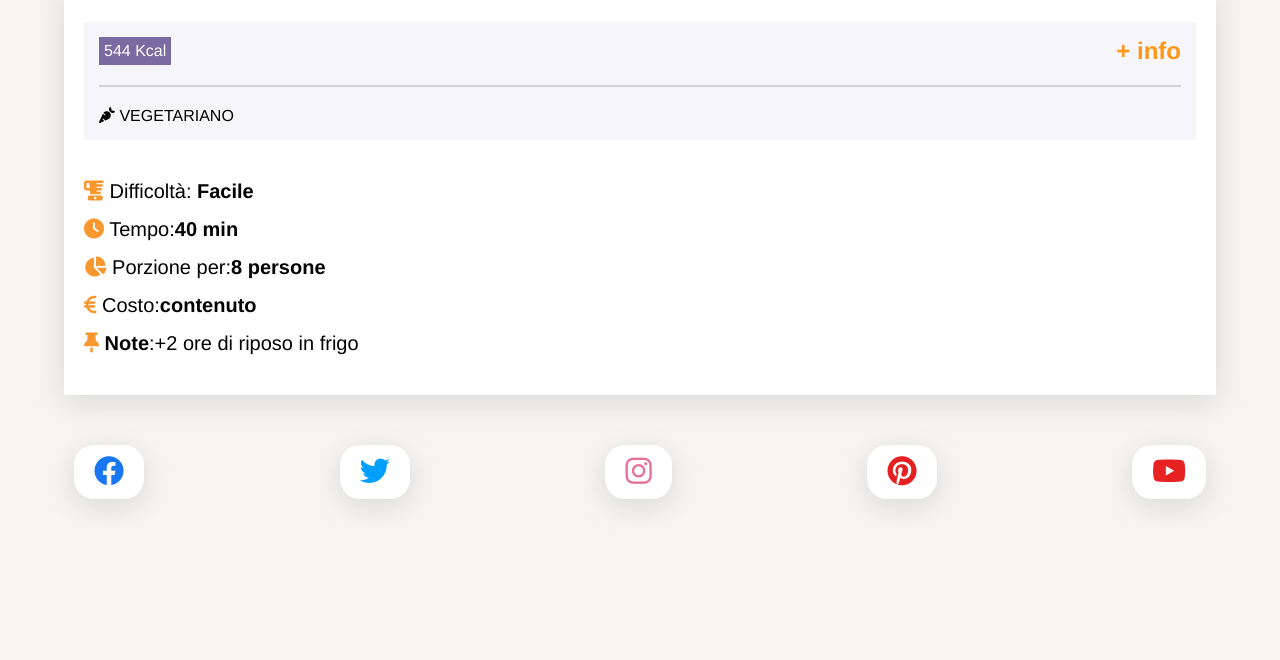
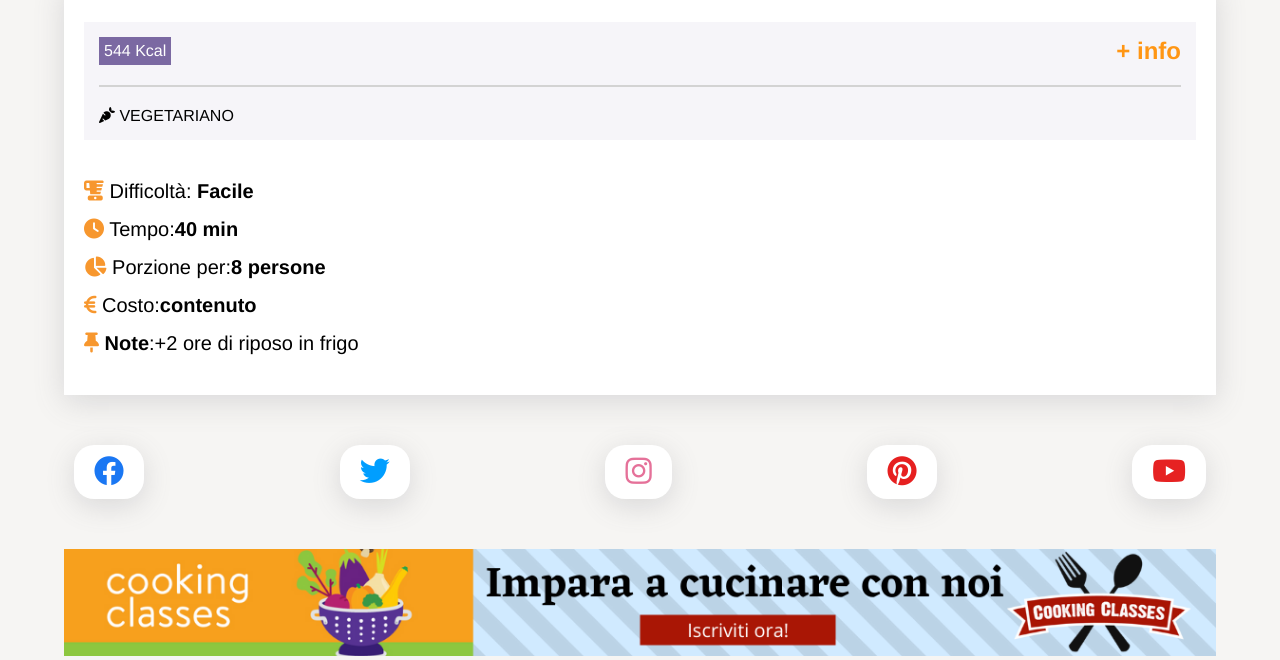
Before and after one commit to BiagioCaputo/htmlcss-responsive-layout, a plain HTML site: page index.html in a window 1280 px wide. Shown: the part 622-1282 px from the top of the page. Before the commit the page ends 1171 px from the top, so only its background shows below. Drawn offline with Linux system fonts and the light colour scheme.

Commit message:
forgotten advertising added

```diff
--- a/css/style.css
+++ b/css/style.css
@@ -14,7 +14,9 @@ body{
     background-color:#F6F5F3;
 }
 
-
+img{
+    max-width: 100%;
+}
 /*Utility*/
 
 .border{
--- a/index.html
+++ b/index.html
@@ -52,6 +52,15 @@
             <div class="social-link"><i class="fa-brands fa-youtube" style="color: #e62222;"></i></div>
         </div>
 
+        <div class="advertising">
+            <img src="img/banner.png" alt="pubblicità">
+        </div>
+
     </header>
+
+    <main class="container">
+
+
+    </main>
 </body>
 </html>
```
